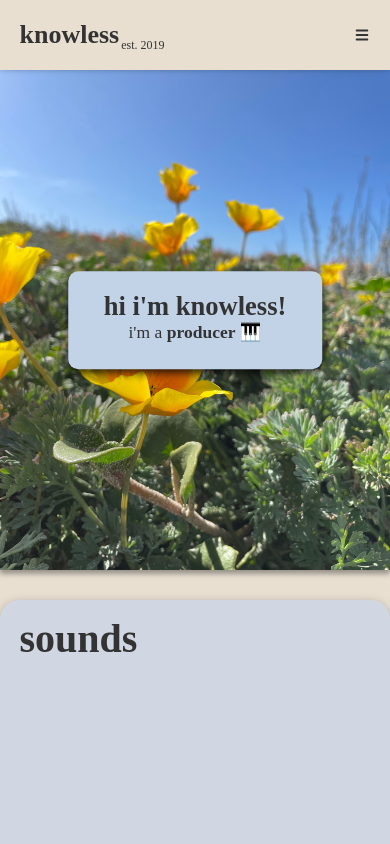
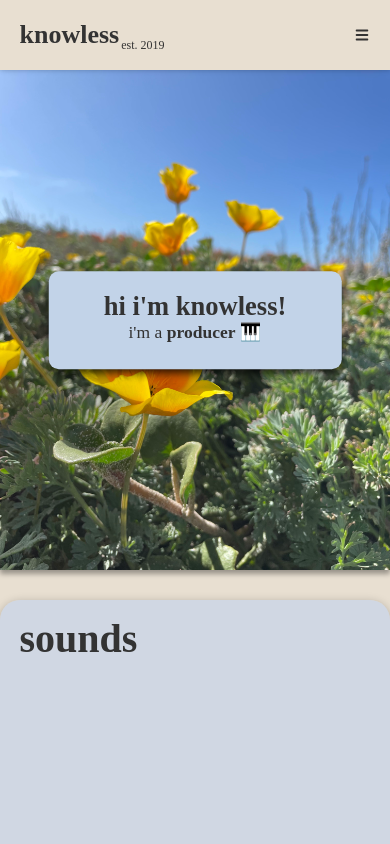
Before and after one commit to agulaya1/knowless_website_deployment, a React (Create React App) app: page / in a window 390 px wide. Shown: the top 844 px of the page. Built offline with nearby package versions, Linux system fonts and the light colour scheme; a web font is replaced by a local one.

Commit message:
mobile changes

```diff
--- a/src/styles/Home.css
+++ b/src/styles/Home.css
@@ -43,7 +43,7 @@
   transform: translate(-50%, -50%);
   text-align: center;
   height: 15vw;
-  width: 55vw;
+  width: 65vw;
 }
 
 .intro-text {
```
